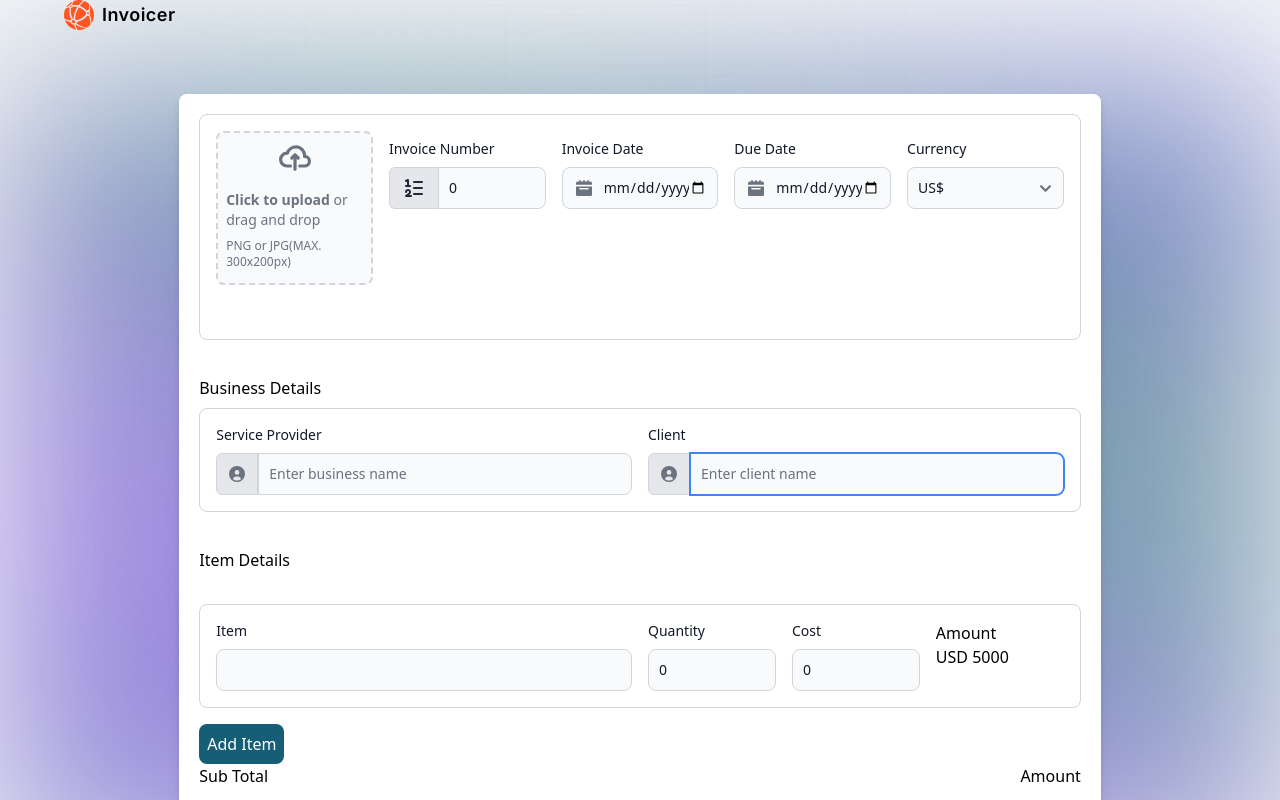
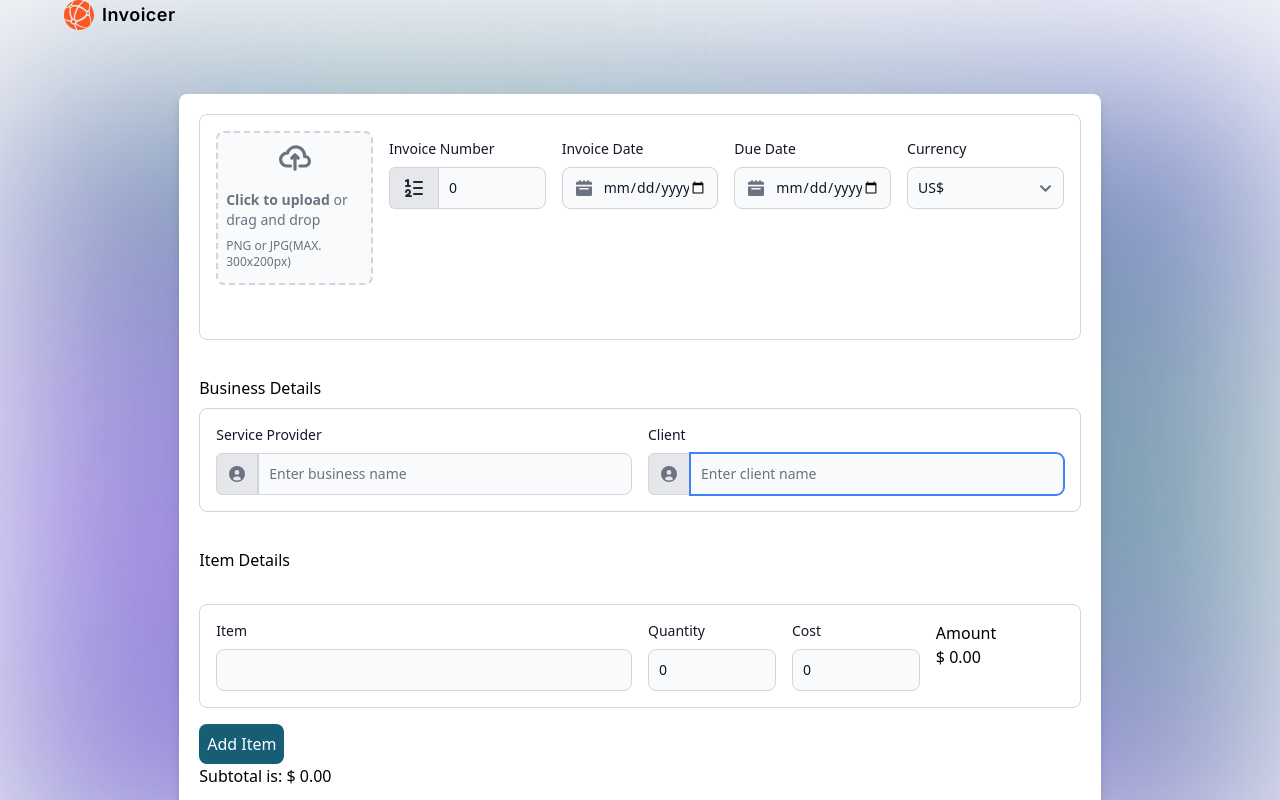
Before and after one commit to emmanuelkumah/invoicer, a Next.js app: page /dashboard in a window 1280 px wide. Shown: the top 800 px of the page. Built offline with nearby package versions, Linux system fonts and the light colour scheme.

Commit message:
Feat: add total amount for each item
Feat: add subTotal of items

```diff
--- a/components/DisplayLogo.tsx
+++ b/components/DisplayLogo.tsx
@@ -1,7 +1,7 @@
-const DisplayLogo = ({ getLogo }: { getLogo: any }) => {
+const DisplayLogo = ({ uploadCompanyLogo }: { uploadCompanyLogo: any }) => {
   const handleFileChange = (event: React.ChangeEvent<HTMLInputElement>) => {
     if (event.target.files && event.target.files[0]) {
-      getLogo(event.target.files[0]);
+      uploadCompanyLogo(event.target.files[0]);
     }
   };
 
--- a/components/Form.tsx
+++ b/components/Form.tsx
@@ -10,7 +10,8 @@ import InvoiceItem from "./FormFields/InvoiceItem";
 import InvoiceNumber from "./FormFields/InvoiceNumber";
 import InvoiceProvider from "./FormFields/InvoiceProvider";
 import InvoiceTotal from "./FormFields/InvoiceTotal";
-import { useState } from "react";
+import { useState, useEffect } from "react";
+import { subtle } from "crypto";
 
 interface InvoiceItem {
   description: string;
@@ -33,7 +34,9 @@ const Form = () => {
     { description: "", quantity: 0, cost: 0 },
   ]);
 
-  const getLogo = (file: File) => {
+  console.log(invItems);
+
+  const uploadCompanyLogo = (file: File) => {
     setSelectedImage(file);
   };
 
@@ -51,12 +54,19 @@ const Form = () => {
       const newItems = [...prevItems];
       newItems[index] = {
         ...newItems[index],
-        [name]:
-          name === "quantity" || name === "cost" ? parseFloat(value) : value,
+        [name]: name === "quantity" || name === "cost" ? Number(value) : value,
       };
       return newItems;
     });
   };
+
+  const calculateAmount = (invQuantity: number, invCost: number) => {
+    return (invQuantity * invCost).toFixed(2);
+  };
+
+  const subTotal = invItems.reduce((accumulator, currItem) => {
+    return accumulator + currItem.cost * currItem.quantity;
+  }, 0);
   const handleFormSubmission = (event: React.FormEvent<HTMLFormElement>) => {
     event.preventDefault();
   };
@@ -82,7 +92,7 @@ const Form = () => {
             </button>
           </div>
         ) : (
-          <DisplayLogo getLogo={getLogo} />
+          <DisplayLogo uploadCompanyLogo={uploadCompanyLogo} />
         )}
         <InvoiceNumber invNumber={invNumber} setInvNumber={setInvNumber} />
 
@@ -125,6 +135,7 @@ const Form = () => {
                 className="bg-gray-50 border border-gray-300 text-gray-900 text-sm rounded-lg focus:ring-blue-500 focus:border-blue-500 block w-full p-2.5 dark:bg-gray-700 dark:border-gray-600 dark:placeholder-gray-400 dark:text-white dark:focus:ring-blue-500 dark:focus:border-blue-500"
                 type="text"
                 id="item"
+                required
                 name="description"
                 value={item.description}
                 onChange={(event) => handleInvoiceItemChange(event, index)}
@@ -140,6 +151,8 @@ const Form = () => {
               <input
                 className="bg-gray-50 border border-gray-300 text-gray-900 text-sm rounded-lg focus:ring-blue-500 focus:border-blue-500 block w-full p-2.5 dark:bg-gray-700 dark:border-gray-600 dark:placeholder-gray-400 dark:text-white dark:focus:ring-blue-500 dark:focus:border-blue-500"
                 type="number"
+                min="1"
+                step="1"
                 id="quantity"
                 name="quantity"
                 value={item.quantity}
@@ -156,6 +169,8 @@ const Form = () => {
               <input
                 className="bg-gray-50 border border-gray-300 text-gray-900 text-sm rounded-lg focus:ring-blue-500 focus:border-blue-500 block w-full p-2.5 dark:bg-gray-700 dark:border-gray-600 dark:placeholder-gray-400 dark:text-white dark:focus:ring-blue-500 dark:focus:border-blue-500"
                 type="number"
+                min="1"
+                step="1"
                 id="cost"
                 name="cost"
                 value={item.cost}
@@ -164,7 +179,10 @@ const Form = () => {
             </div>
             <div>
               <h3>Amount</h3>
-              <h4>USD 5000</h4>
+              <h4>{`${selectedCurrency} ${calculateAmount(
+                item.quantity,
+                item.cost
+              )}`}</h4>
             </div>
           </div>
         ))}
@@ -176,7 +194,7 @@ const Form = () => {
           Add Item
         </button>
       </section>
-      <InvoiceTotal />
+      <InvoiceTotal subTotal={subTotal} selectedCurrency={selectedCurrency} />
       <section className="flex flex-row gap-4 mt-4 sm:gap-8 sm:my-8">
         <button className="bg-stone-300	 rounded-xl p-3 text-cyan-900 text-xl w-full sm:w-[20%]">
           Preview
--- a/components/FormFields/InvoiceTotal.tsx
+++ b/components/FormFields/InvoiceTotal.tsx
@@ -1,12 +1,16 @@
 import React from "react";
 
-const InvoiceTotal = () => {
+const InvoiceTotal = ({
+  subTotal,
+  selectedCurrency,
+}: {
+  subTotal: number;
+  selectedCurrency: string;
+}) => {
   return (
     <div>
-      <div className="flex flex-row justify-between">
-        <h3>Sub Total</h3>
-        <p>Amount</p>
-      </div>
+      <h3>{`Subtotal is:  ${selectedCurrency} ${subTotal.toFixed(2)}`}</h3>
+
       <div className="flex flex-row gap-4">
         <section className="my-2">
           <label
```
